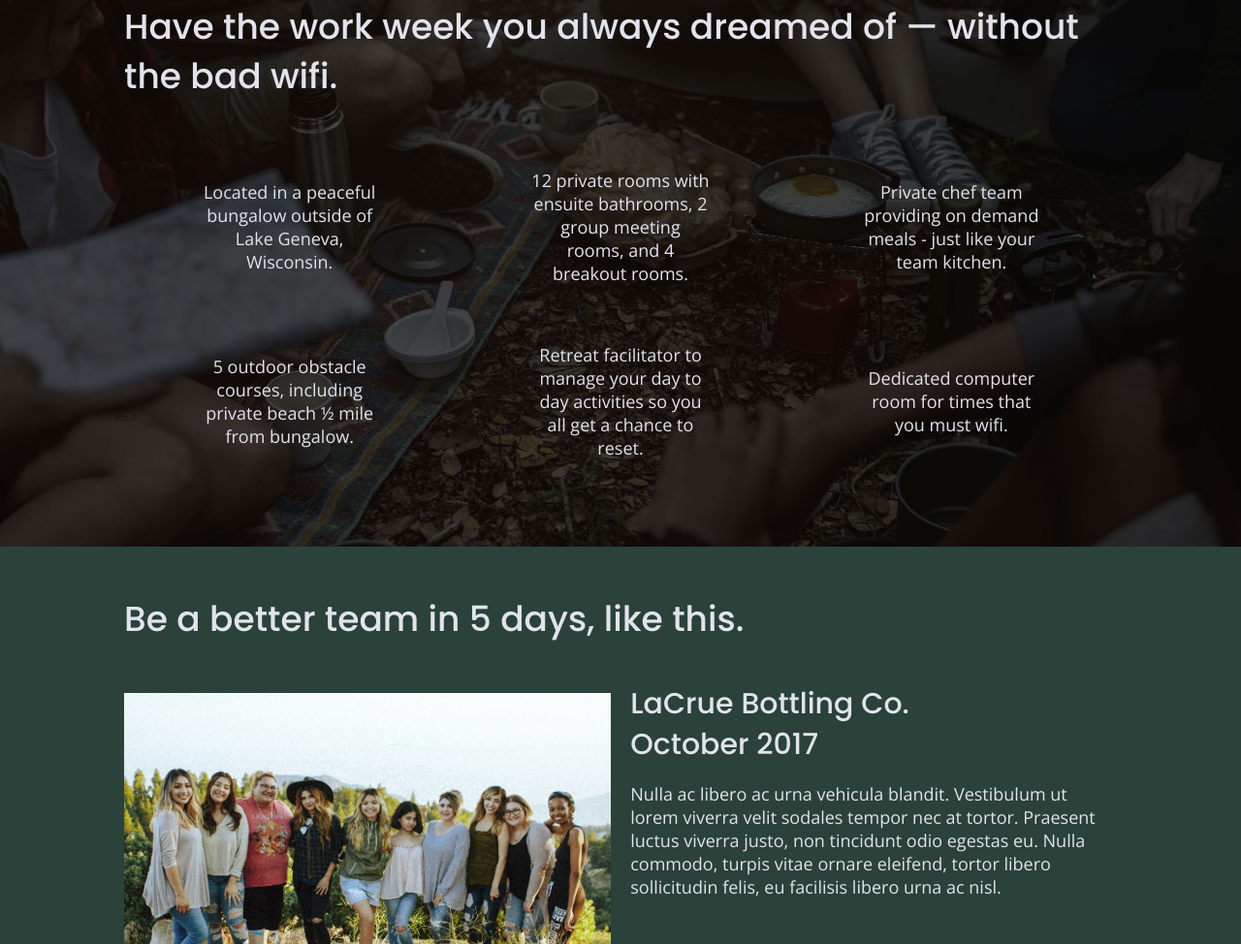
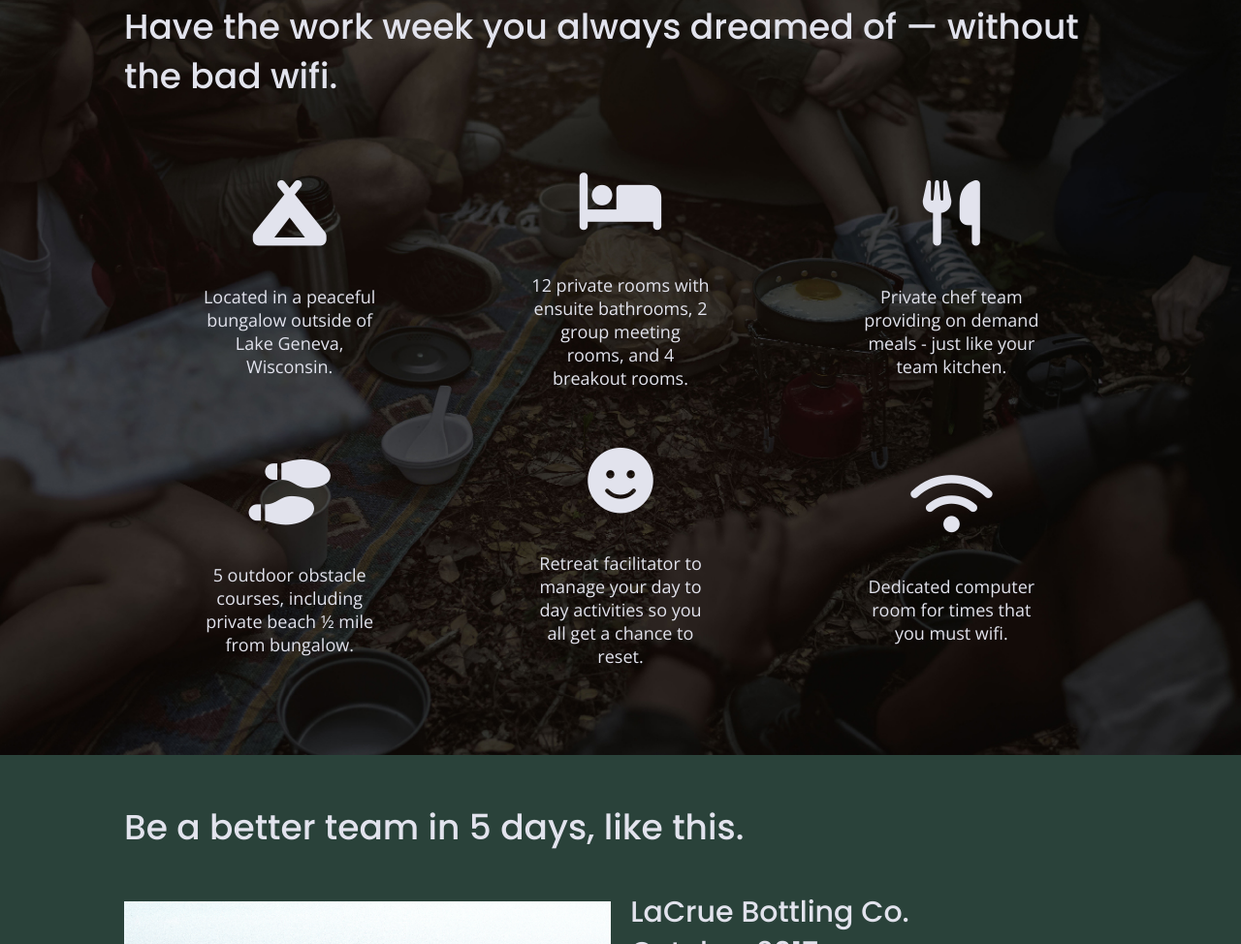
Before and after one commit to gabyschon/unplugged-retreat-2020, a website: page index.html in a window 1280 px wide. Shown: the part 1068-2042 px from the top of the page at 97% size. Drawn offline with nearby package versions, Linux system fonts and the light colour scheme.

Commit message:
add icons

```diff
--- a/css/main.css
+++ b/css/main.css
@@ -317,6 +317,10 @@ aside .form{
     margin: 0;
 }
 
+.features i {
+	font-size: 3.75em;
+        margin-bottom: 40px;
+}
 /* Review */
 
 .reviews{
--- a/index.html
+++ b/index.html
@@ -22,6 +22,9 @@
   <meta name="theme-color" content="#fafafa">
     <!--google font-->
     <link href="https://fonts.googleapis.com/css?family=Open+Sans:400,700|Poppins:500,700" rel="stylesheet">
+    <!--icons-->
+    <script src="https://kit.fontawesome.com/a5055270f9.js" crossorigin="anonymous"></script>
+
 </head>
 
 <body>
@@ -69,6 +72,7 @@
         <div class="features-items">
           <article>
             <p class="fontawesome-icon">
+                <i class="fas fa-campground"></i>
             </p>
             <p class="features-item-description">
               Located in a peaceful bungalow outside of Lake Geneva, Wisconsin.
@@ -76,6 +80,7 @@
           </article>
           <article>
             <p class="fontawesome-icon">
+                <i class="fas fa-bed"></i>
             </p>
             <p class="features-item-description">
               12 private rooms with ensuite bathrooms, 2 group meeting rooms, and 4 breakout rooms.
@@ -83,6 +88,7 @@
           </article>
           <article>
             <p class="fontawesome-icon">
+                <i class="fas fa-utensils"></i>
             </p>
             <p class="features-item-description">
               Private chef team providing on demand meals - just like your team kitchen.
@@ -90,6 +96,7 @@
           </article>
           <article>
             <p class="fontawesome-icon">
+                <i class="fas fa-shoe-prints"></i>
             </p>
             <p class="features-item-description">
               5 outdoor obstacle courses, including private beach ½ mile from bungalow.
@@ -97,6 +104,7 @@
           </article>
           <article>
             <p class="fontawesome-icon">
+                <i class="fas fa-smile"></i>
             </p>
             <p class="features-item-description">
               Retreat facilitator to manage your day to day activities so you all get a chance to reset.
@@ -104,6 +112,7 @@
           </article>
           <article>
             <p class="fontawesome-icon">
+                <i class="fas fa-wifi"></i>
             </p>
             <p class="features-item-description">
               Dedicated computer room for times that you must wifi.
```
Also changed, not shown: about/index.html (+5 -0 lines), faq/index.html (+5 -0 lines).
